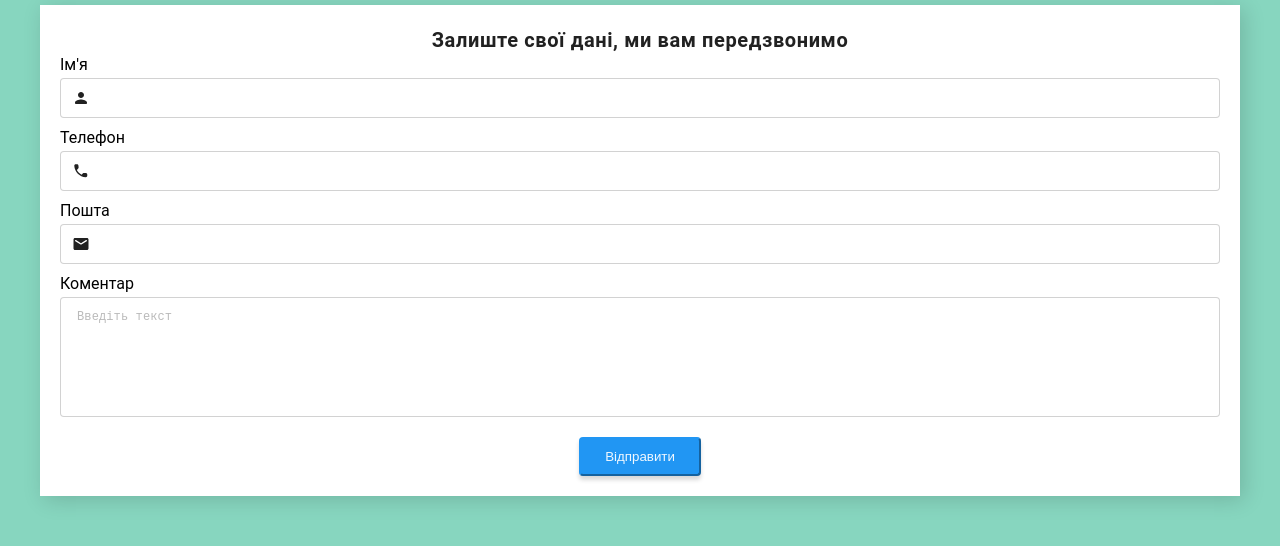
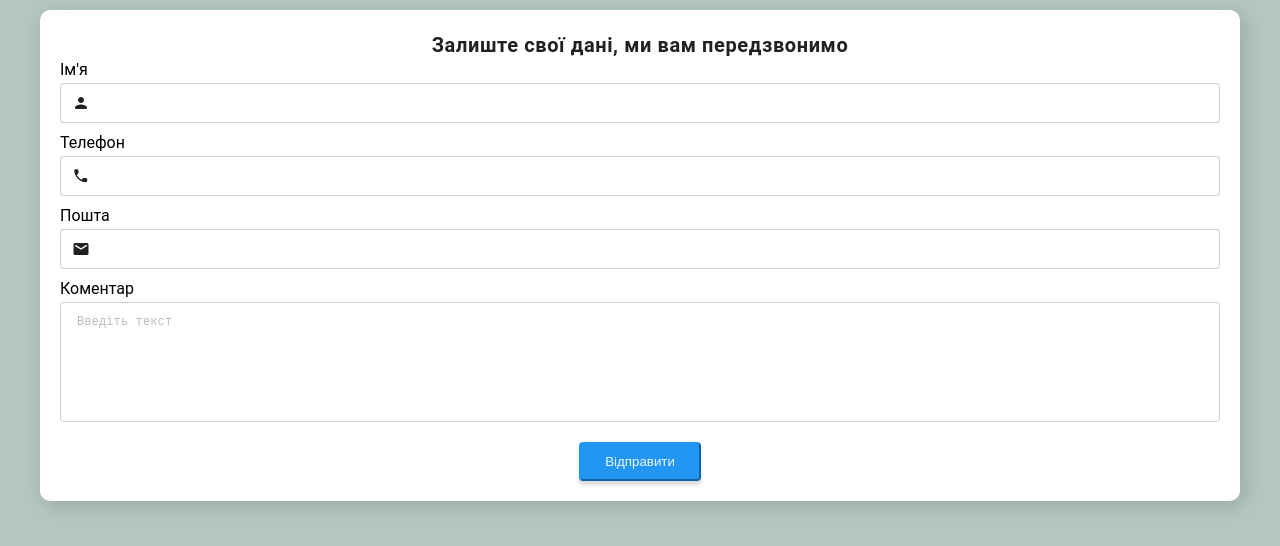
Before and after one commit to IamIrynaPopova/web-app-telegram, a React (Create React App) app: page / in a window 1280 px wide. Shown: the top 546 px of the page. Built offline with nearby package versions, Linux system fonts and the light colour scheme.

Commit message:
added   border-radius

```diff
--- a/src/App.css
+++ b/src/App.css
@@ -1,6 +1,6 @@
 body {
   font-family: Roboto, sans-serif;
-  background-color: #87d6bf;
+  background-color: #b3c6c0;
 }
 
 ul {
--- a/src/components/Form/Form.module.css
+++ b/src/components/Form/Form.module.css
@@ -1,5 +1,5 @@
 .container {
-  margin: 5px auto;
+  margin: 10px auto;
 }
 
 @media screen and (max-width: 480px) {
@@ -29,6 +29,7 @@
 
 .form {
   width: 100%;
+  border-radius: 10px;
   box-sizing: border-box;
   margin: 0 auto;
   background-color: #ffffff;
```
